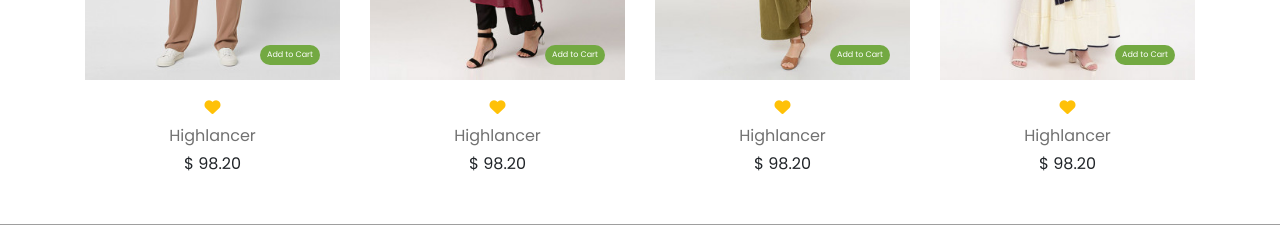
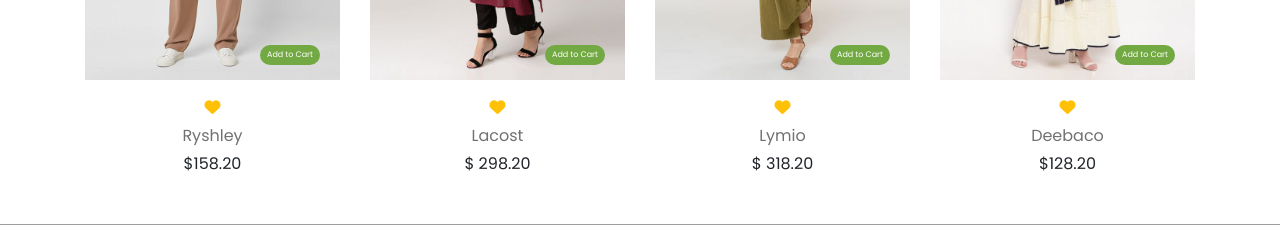
Before and after one commit to shaheenahmd/Roxy-women-shopping-website, a plain HTML site: page index.html in a window 1280 px wide. Shown: the part 2280-2505 px from the top of the page. Drawn offline with nearby package versions, Linux system fonts and the light colour scheme; grey boxes are pictures that could not be loaded.

Commit message:
fifth push

```diff
--- a/index.html
+++ b/index.html
@@ -281,8 +281,8 @@
             <div class="rating text-warning mt-3">
               <span><i class="fas fa-heart"></i></span>
             </div>
-              <p class="text-capitalize my-1">Highlancer</p>
-              <span class="rate">$ 98.20</span>
+              <p class="text-capitalize my-1">Ryshley</p>
+              <span class="rate">$158.20</span>
           </div>
         </div>
 
@@ -296,8 +296,8 @@
             <div class="rating text-warning mt-3">
               <span><i class="fas fa-heart"></i></span>
             </div>
-              <p class="text-capitalize my-1">Highlancer</p>
-              <span class="rate">$ 98.20</span>
+              <p class="text-capitalize my-1">Lacost</p>
+              <span class="rate">$ 298.20</span>
           </div>
         </div>
 
@@ -310,8 +310,8 @@
             <div class="rating text-warning mt-3">
               <span><i class="fas fa-heart"></i></span>
             </div>
-              <p class="text-capitalize my-1">Highlancer</p>
-              <span class="rate">$ 98.20</span>
+              <p class="text-capitalize my-1">Lymio</p>
+              <span class="rate">$ 318.20</span>
           </div>
         </div>
 
@@ -324,8 +324,8 @@
             <div class="rating text-warning mt-3">
               <span><i class="fas fa-heart"></i></span>
             </div>
-              <p class="text-capitalize my-1">Highlancer</p>
-              <span class="rate">$ 98.20</span>
+              <p class="text-capitalize my-1">Deebaco</p>
+              <span class="rate">$128.20</span>
           </div>
         </div>
 
```
